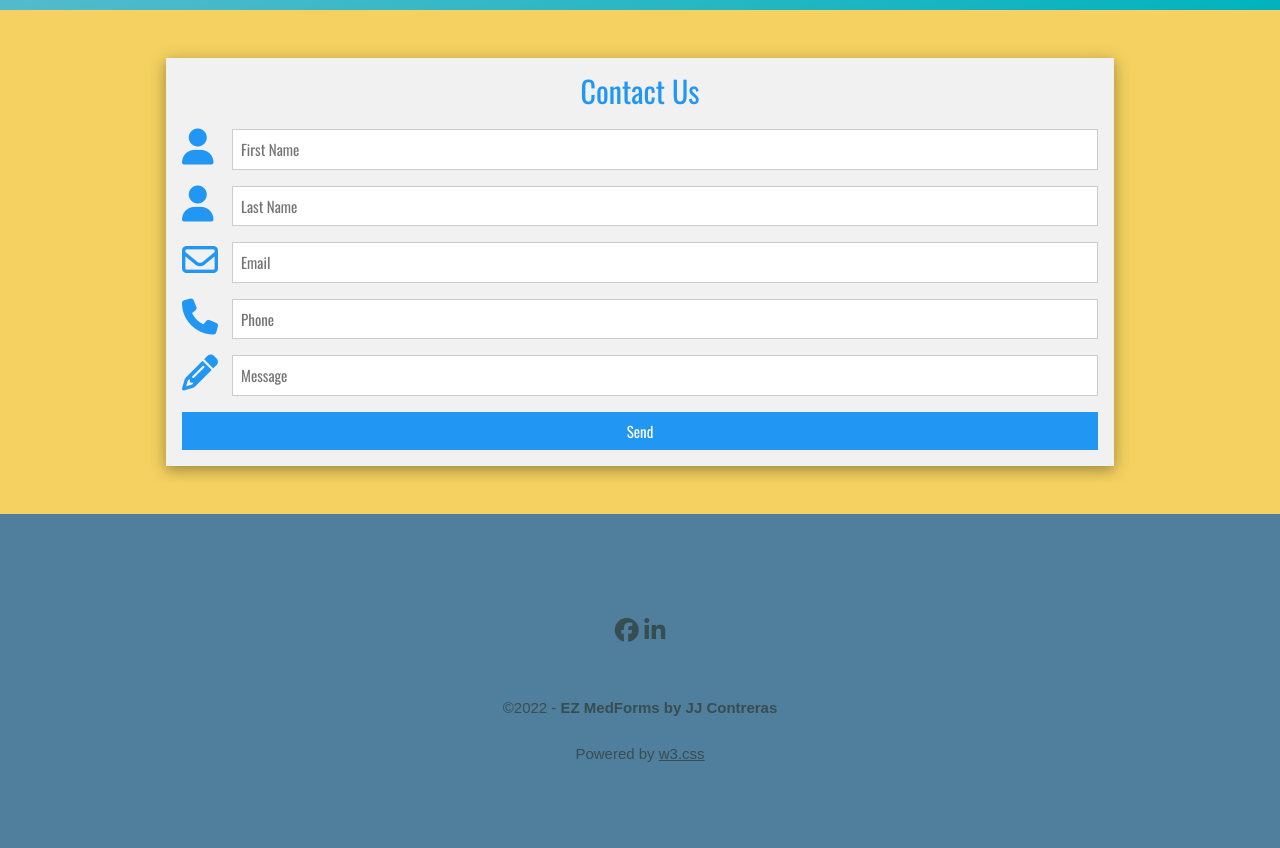
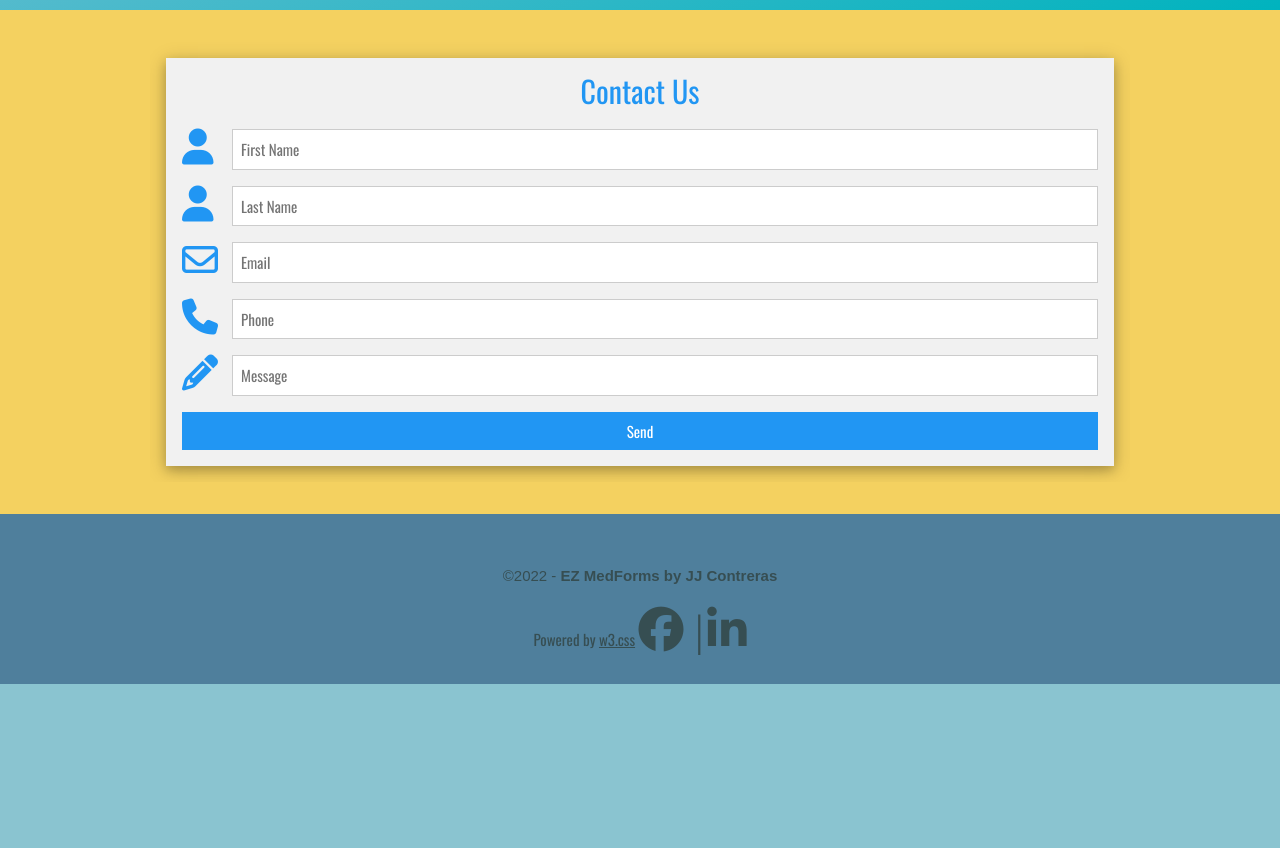
Before and after one commit to jssjcontreras/html3, a plain HTML site: page contactus.html in a window 1280 px wide. Shown: the part 461-1309 px from the top of the page. After the commit the page ends 1145 px from the top, so only its background shows below. Drawn offline with nearby package versions, Linux system fonts and the light colour scheme; a web font is replaced by a local one.

Commit message:
footer update

```diff
--- a/contactus.html
+++ b/contactus.html
@@ -96,13 +96,10 @@
 <!-- First Grid END -->
 
 <!-- Footer -->
-<footer class="w3-container w3-padding-64 w3-center w3-opacity">
-  <div class="w3-xlarge w3-padding-32">
-    <i class="fa fa-facebook-official w3-hover-opacity"></i>
-    <i class="fa fa-linkedin w3-hover-opacity"></i>
- </div>
-	<p class="copyright">&copy;2022 - <strong>EZ MedForms by JJ Contreras</strong></p>
- 	<p class="copyright">Powered by <a href="https://www.w3schools.com/w3css/default.asp" target="_blank">w3.css</a></p>
+<footer class="w3-container w3-padding-32 w3-center w3-opacity">
+	<p class="copyright">&copy;2022 - <strong>EZ MedForms by JJ Contreras   </strong></p>Powered by <a href="https://www.w3schools.com/w3css/default.asp" target="_blank">w3.css</a>
+    <i class="fa fa-3x fa-facebook-official w3-hover-opacity"> | </i>
+    <i class="fa fa-3x fa-linkedin w3-hover-opacity"></i>
 </footer>
 <!-- Footer END -->
 
```
Also changed, not shown: demo-ezform.html (+4 -7 lines), how-it-works.html (+4 -7 lines), index.html (+4 -7 lines), login.html (+4 -7 lines), my-ez-medforms.html (+4 -5 lines).
